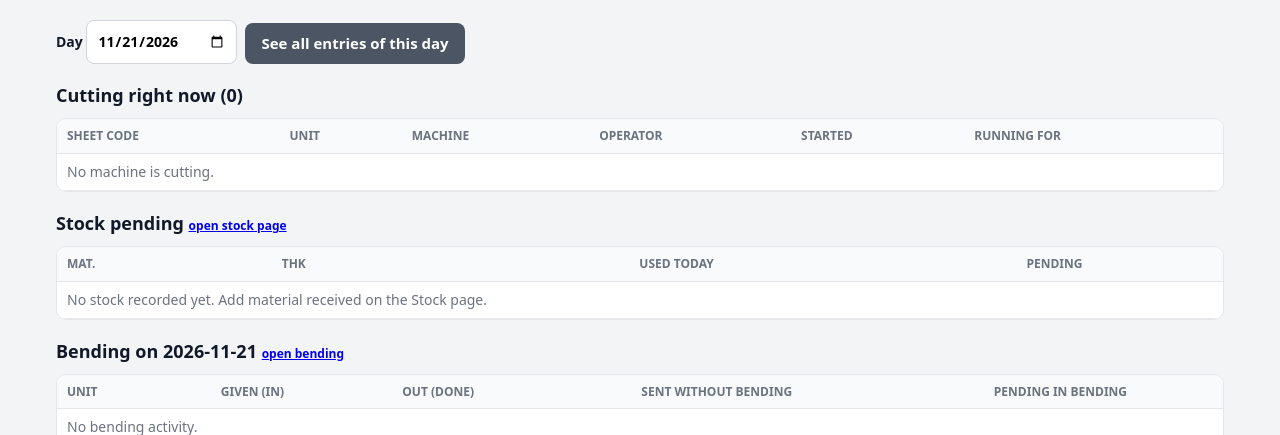
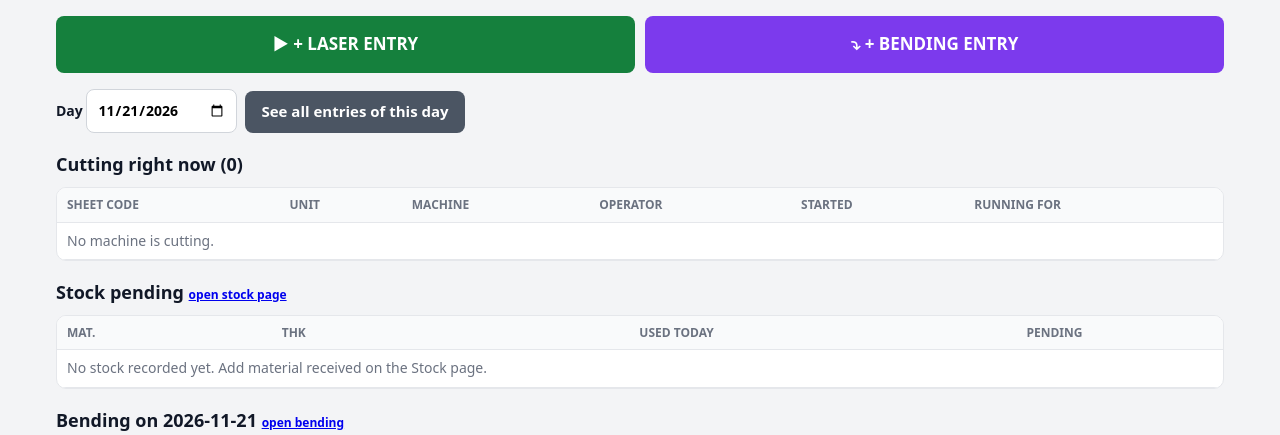
Before and after one commit to abrai2134/laserentry, a Flask app: page /dashboard in a window 1280 px wide. Shown: the part 46-481 px from the top of the page. Run offline with Flask 3, Linux system fonts and the light colour scheme; the visitor is signed in with stand-in values (Sample User, id 1); data comes from the database, SQL or seed files in the repository; data that the repository does not hold is empty.

Commit message:
Bending: show saved result under the form; entry buttons on dashboard
After saving, the page jumps to a box right under the form with the saved
message and the user's last 5 bending entries (new one highlighted).
Dashboard gets big '+ Laser entry' and '+ Bending entry' buttons.

Co-Authored-By: Claude Opus 5.5 <noreply@anthropic.com>
Claude-Session: https://claude.ai/code/session_01EZtD6B6UwsQM78saZcyVL5

```diff
--- a/app.py
+++ b/app.py
@@ -1185,7 +1185,7 @@ def bending():
                 flash(f"{BEND_STATUS[status]} x {qty} was just saved. Not saved again.", "error")
             else:
                 new_person = remember("bend_persons", person, me["id"])
-                db.execute("INSERT INTO bending(user_id, unit_id, machine_id, model, qty, status, person, to_unit_id, "
+                cur = db.execute("INSERT INTO bending(user_id, unit_id, machine_id, model, qty, status, person, to_unit_id, "
                            "remarks, done_at, entered_at) VALUES (?,?,?,?,?,?,?,?,?,?,?)",
                            (me["id"], machine["unit_id"], machine["id"], "", qty, status, person, to_id,
                             f.get("remarks", "").strip(), done.strftime(TS_FMT), now_str()))
@@ -1195,14 +1195,23 @@ def bending():
                 if new_person:
                     flash(f"New bending person {person} added to the list.", "ok")
                 pend = sum(r["pending"] for r in bending_status(machine["unit_id"]))
-                flash(f"Saved: {BEND_STATUS[status]} - {qty} pcs by {person} on {machine['name']}"
-                      + (f", sent to {to_unit['name']}" if to_id else "")
-                      + f". Pending in bending now: {pend} pcs.", "ok")
+                # shown right under the form (the page jumps there), not at the top
+                session["bend_saved"] = {
+                    "id": cur.lastrowid,
+                    "text": f"Saved: {BEND_STATUS[status]} - {qty} pcs by {person} on {machine['name']}"
+                            + (f", sent to {to_unit['name']}" if to_id else "")
+                            + f". Pending in bending now: {pend} pcs."}
+                return redirect(url_for("bending") + "#recent")
         return redirect(url_for("bending"))
 
     data = bending_data(request.args, me)
     persons = [r["name"] for r in db.execute("SELECT name FROM bend_persons WHERE active=1 ORDER BY name")]
+    recent = db.execute(f"SELECT b.*, {PERSON_SQL} AS person_name, tu.name AS to_unit_name, m.name AS machine_name "
+                        "FROM bending b JOIN users us ON us.id=b.user_id LEFT JOIN units tu ON tu.id=b.to_unit_id "
+                        "LEFT JOIN machines m ON m.id=b.machine_id WHERE b.user_id=? "
+                        "ORDER BY b.id DESC LIMIT 5", (me["id"],)).fetchall()
     return render_template("bending.html", b=data, args=request.args, person_list=persons,
+                           recent=recent, saved=session.pop("bend_saved", None),
                            last_person=session.get("bend_person", ""), statuses=BEND_STATUS,
                            machines=machines_for(me), last_machine=session.get("bend_machine"),
                            all_machines=db.execute("SELECT m.*, u.name AS unit_name FROM machines m JOIN units u "
--- a/static/style.css
+++ b/static/style.css
@@ -76,3 +76,8 @@ table.stock td.num, table.stock th.num { text-align:center; }
 .st-direct input:checked + span { background:#b45309; border-color:#b45309; color:#fff; }
 .tag.direct { background:#fef3c7; color:#92400e; }
 @media (max-width:520px) { .statuspick.three { grid-template-columns:1fr; } }
+.actions.two { grid-template-columns:1fr 1fr; margin-bottom:12px; }
+@media (max-width:520px) { .actions.two { grid-template-columns:1fr; } }
+.big-ok { font-size:16px; font-weight:700; }
+tr.justsaved td { background:#dcfce7; }
+#recent { scroll-margin-top:10px; }
--- a/templates/dashboard.html
+++ b/templates/dashboard.html
@@ -1,5 +1,9 @@
 {% extends 'base.html' %}
 {% block body %}
+<div class="actions two">
+  <a class="btn big start" href="{{ url_for('new_entry', mode='live') }}">▶ + LASER ENTRY</a>
+  <a class="btn big bend" href="{{ url_for('bending') }}">⤵ + BENDING ENTRY</a>
+</div>
 <form class="filters" method="get">
   <label>Day <input type="date" name="day" value="{{ day }}" onchange="this.form.submit()"></label>
   <a class="btn alt" href="{{ url_for('entries', **{'from': day, 'to': day}) }}">See all entries of this day</a>
```
Also changed, not shown: templates/bending.html (+12 -0 lines).
